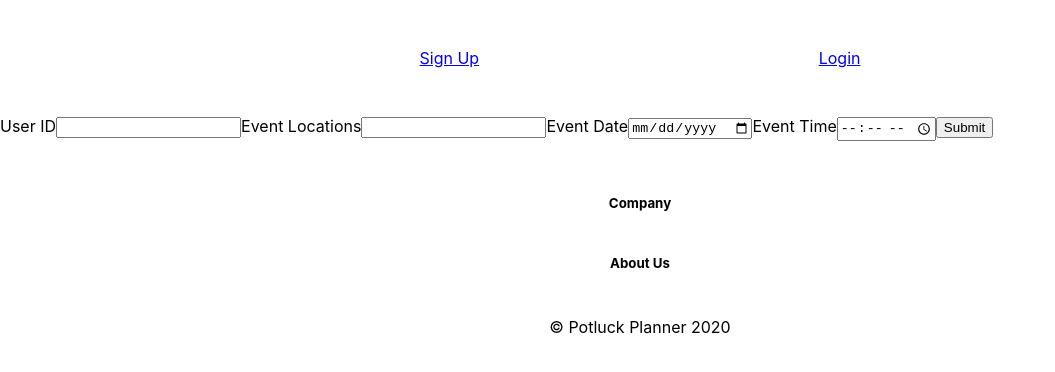
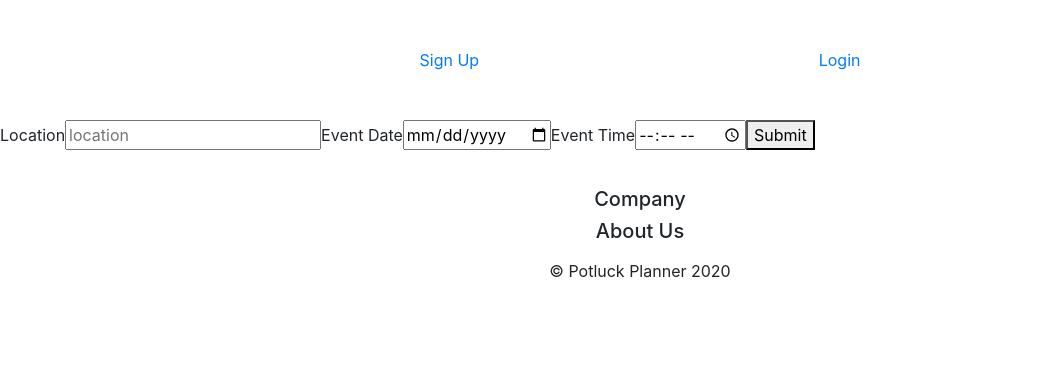
Before and after one commit to PotluckPlanner-devin/Front-End-React, a React (Create React App) app: page /eventform/1 in a window 1280 px wide. Shown: the top 372 px of the page, without its empty margins (0-1055 px from the left). Built offline with nearby package versions, Linux system fonts and the light colour scheme.

Commit message:
EventForm is functional, user no longer inputs ID manually

```diff
--- a/package.json
+++ b/package.json
@@ -7,8 +7,9 @@
     "@testing-library/react": "^9.3.2",
     "@testing-library/user-event": "^7.1.2",
     "axios": "^0.19.2",
-    "formik": "^2.1.4",
+    "bootstrap": "^4.4.1",
     "react": "^16.13.0",
+    "react-bootstrap": "^1.0.0-beta.17",
     "react-dom": "^16.13.0",
     "react-hook-form": "^4.10.1",
     "react-redux": "^7.2.0",
--- a/public/index.html
+++ b/public/index.html
@@ -24,6 +24,12 @@
       work correctly both with client-side routing and a non-root public URL.
       Learn how to configure a non-root public URL by running `npm run build`.
     -->
+    <link
+      rel="stylesheet"
+      href="https://maxcdn.bootstrapcdn.com/bootstrap/4.3.1/css/bootstrap.min.css"
+      integrity="sha384-ggOyR0iXCbMQv3Xipma34MD+dH/1fQ784/j6cY/iJTQUOhcWr7x9JvoRxT2MZw1T"
+      crossorigin="anonymous"
+    />
     <title>React App</title>
   </head>
   <body>
--- a/src/App.js
+++ b/src/App.js
@@ -23,8 +23,7 @@ function App() {
           />
           <Route path="/profile/:id" component={Profile} />
           <Route path="/event/:id" render={props => <Event {...props} />} />
-          <Route path="/eventform" component={EventForm} />
-
+          <Route path="/eventform/:id" component={EventForm} />
         </Switch>
         <Footer />
       </div>
--- a/src/components/EventCard.js
+++ b/src/components/EventCard.js
@@ -3,10 +3,14 @@ import { Link } from "react-router-dom";
 
 // display event info
 const EventCard = props => {
-  console.log(props);
+  console.log("eventcardprops", props);
   return (
     <div>
-      <Link to={`/event/${props.event.id}`}>Go to Potluck</Link>
+
+      <Link to={`/event/${props.event.id}`}>
+        <p>Event ID: {props.event.id}</p>
+        <p>Date: {props.event.date}</p>
+      </Link>
     </div>
   );
 };
--- a/src/components/EventForm.js
+++ b/src/components/EventForm.js
@@ -1,104 +1,67 @@
-import React, { useState, useEffect } from "react";
+import React, { useState } from "react";
+import { useParams } from "react-router-dom";
 import { axiosWithAuth } from '../utils/axiosWithAuth';
-import { withFormik, Form, Field } from "formik";
-import * as Yup from "yup";
 
-function EventForm ({ errors, touched, status }) {
-    const [events, setEvents] = useState([]);
+const EventForm = () => {
+    const { id } = useParams();
+        const [addEvent, setAddEvent] = useState({
+            user_id: id,
+            location: '',
+            date: '',
+            time: ''
+        })
 
-    useEffect(() => {
-        console.log('Status has changed!', status);
-        status && setEvents(events => [...events, status])
-    }, [status]);
-
-    return (
-        <div className="container">
-            <Form>
-                <label htmlFor="userID">User ID</label>
-                {touched.user_id && errors.user_id && <span style={{ color: "red"}}>{errors.user_id}</span>}
-                <Field
-                    type="text"
-                    name="user_id"
-                    value={EventForm.user_id}
-                />
-
-                <label htmlFor="locations">Event Locations</label>
-                {touched.locations && errors.locations && <span style={{ color: "red"}}>{errors.locations}</span>}
-                <Field
-                    type="text"
-                    name="locations"
-                    value={EventForm.locations}
-                />
-
-                <label htmlFor="date">Event Date</label>
-                {touched.date && errors.date && <span style={{ color: "red"}}>{errors.date}</span>}
-                <Field
-                    type="date"
-                    name="date"
-                    value={EventForm.date}
-                />
-
-                <label htmlFor="time">Event Time</label>
-                {touched.time && errors.time && <span style={{ color: "red"}}>{errors.time}</span>}
-                <Field
-                    type="time"
-                    name="time"
-                    value={EventForm.time}
-                />
-
-                <button type="submit">Submit</button>
-            </Form>
-            {events.map(data =>{
-                console.log("THIS IS DATA", data)
-                return (
-                <ul key ={data.id}>
-                    <li>User ID: {data.user_id}</li>
-                    <li>locations: {data.locations}</li>
-                    <li>Date: {data.date}</li>
-                    <li>Time: {data.time}</li>
-                </ul>
-            )})}
-        </div>
-    )
+        const handleChange = event => {
+            setAddEvent({
+                ...addEvent,
+                [event.target.name]: event.target.value
+            })
         }
 
-const FormikEventForm = withFormik({
-    mapPropsToValues({ user_id, locations, date, time }) {
-        return {
-            user_id : user_id || "",
-            locations : locations || "",
-            date : date || "",
-            time : time || "",
-        };
-    },
-
-    validationSchema: Yup.object().shape({
-        user_id: Yup.string()
-            .required("User ID is required"),
-        locations: Yup.string()
-            .required("Locations is required"),
-        date: Yup.string()
-            .required("Date is required"),
-        time: Yup.string()
-            .required("Time is required"),
-    }),
-
-    handleSubmit(values, {resetForm, setSubmitting, setStatus}) {
-        console.log(values);
-
+        const handleSubmit = event => {
+            event.preventDefault();
             axiosWithAuth()
-            .post(`https://potluckplanner-buildweek.herokuapp.com/api/potluck/`, EventForm)
+                .post('/api/potluck', addEvent)
                 .then(response => {
-                console.log("axiosResponse",response)
-                setStatus(response.data);
-                resetForm();
-                setSubmitting(false);
+                    console.log("eventPostResponse", response)
                 })
                 .catch(error => {
                     console.log(error);
-                setSubmitting(false);
                 });
         }
-})(EventForm);
 
-export default FormikEventForm;
+        return (
+            <div>
+                <form onSubmit={handleSubmit}>
+                        <label>Location</label>
+                            <input
+                                name="location"
+                                type="text"
+                                placeholder="location"
+                                value={addEvent.location}
+                                onChange={handleChange}
+                                required
+                            />
+                        <label>Event Date</label>
+                            <input
+                                name="date"
+                                type="date"
+                                placeholder="date"
+                                value={addEvent.date}
+                                onChange={handleChange}
+                            />
+                        <label>Event Time</label>
+                            <input
+                                name="time"
+                                type="time"
+                                placeholder="time"
+                                value={addEvent.time}
+                                onChange={handleChange}
+                            />
+                    <button type="submit">Submit</button>
+                </form>
+            </div>
+        );
+    };
+
+    export default EventForm;
--- a/src/components/GuestEvent.js
+++ b/src/components/GuestEvent.js
@@ -2,8 +2,6 @@ import React from "react";
 import { connect } from "react-redux";
 
 const GuestEvent = ({ event }) => {
-  console.log("GEPROPS", event);
-
   return (
     <div>
       <h1>Event Name Here</h1>
--- a/src/components/Profile.js
+++ b/src/components/Profile.js
@@ -1,13 +1,20 @@
-import React, { useEffect } from "react";
+import React, { useEffect, useState } from "react";
 import { useParams } from "react-router-dom";
 import { connect } from "react-redux";
 import { getUser, getEvents } from "../actions";
 
 // component imports
 import EventCard from "./EventCard";
+import EventForm from "./EventForm";
 
 const Profile = props => {
   const { id } = useParams();
+  const [ adding, setAdding ] = useState(false);
+
+  const toggleForm = e => {
+    e.preventDefault();
+    setAdding(!adding);
+  }
 
   useEffect(() => {
     props.getUser(id);
@@ -22,6 +29,10 @@ const Profile = props => {
           <EventCard event={event} />
         ))}
       </div>
+      <button onClick = {toggleForm}>Add a Potluck</button>
+      <div>
+        {adding === true ? <EventForm id = {id}/> : ""}
+      </div>
     </div>
   );
 };
--- a/src/components/Registration.js
+++ b/src/components/Registration.js
@@ -1,80 +1,82 @@
-import React, { Component } from "react";
+import React from "react";
+import useForm from "../hooks/useForm";
+import validate from "../utils/validateRegister";
 import axios from "axios";
 
-export default class Registration extends Component {
-  constructor(props) {
-    super(props);
+const Registration = () => {
+  const {
+    handleChange,
+    handleSubmit,
+    values,
+    errors } = useForm( submit, validate );
 
-    this.state = {
-      username: "",
-      email: "",
-      password: ""
-    };
+  function submit() {
 
-    this.handleSubmit = this.handleSubmit.bind(this);
-    this.handleChange = this.handleChange.bind(this);
+    axios.post(
+      "https://potluckplanner-buildweek.herokuapp.com/api/authentication/register",
+      {
+        username: values.username,
+        email: values.email,
+        password: values.password
       }
-
-  handleChange(event) {
-    this.setState({
-      [event.target.name]: event.target.value
+    )
+    .then(response => {
+      console.log("Registration Post response", response);
+    })
+    .catch(error => {
+      console.log("Registration post error", error);
     });
   }
 
-  handleSubmit(event) {
-    const { username, email, password } = this.state;
-
-    axios
-      .post(
-        "https://potluckplanner-buildweek.herokuapp.com/api/authentication/register",
-        {
-          username: username,
-          email: email,
-          password: password
-        }
-      )
-      .then(response => {
-        console.log("response", response);
-        this.props.history.push("/");
-      })
-      .catch(error => {
-        console.log("error", error);
-      });
-    event.preventDefault();
-  }
-
-  render() {
   return (
     <div>
-        <form onSubmit={this.handleSubmit}>
+      <form onSubmit={handleSubmit} noValidate>
+        <div>
+          <label>Username</label>
+          <div>
             <input
+              className={`${errors.username && "inputError"}`}
+              name="username"
               type="text"
-            name="username"
               placeholder="username"
-            value={this.state.username}
-            onChange={this.handleChange}
-            required
+              value={values.username}
+              onChange={handleChange}
             />
+            {errors.username && <p className="error">{errors.username}</p>}
+          </div>
+        </div>
+        <div>
+          <label>Email</label>
+          <div>
             <input
+              className={`${errors.email && "inputError"}`}
+              name="email"
               type="email"
-            name="email"
               placeholder="email"
-            value={this.state.email}
-            onChange={this.handleChange}
-            required
+              value={values.email}
+              onChange={handleChange}
             />
+            {errors.email && <p className="error">{errors.email}</p>}
+          </div>
+        </div>
+        <div>
+          <label>Password</label>
+          <div>
             <input
+              className={`${errors.password && "inputError"}`}
+              name="password"
               type="password"
-            name="password"
               placeholder="password"
-            value={this.state.password}
-            onChange={this.handleChange}
-            required
+              value={values.password}
+              onChange={handleChange}
             />
-
-          <button type="submit">Register</button>
+            {errors.password && <p className="error">{errors.password}</p>}
+          </div>
+        </div>
+        <button type="submit">Submit</button>
       </form>
     </div>
   );
-  }
-}
+};
+
+export default Registration;
--- /dev/null
+++ b/src/hooks/useForm.js
@@ -0,0 +1,36 @@
+import { useState, useEffect } from "react";
+
+const useForm = (callback, validate) => {
+  const [values, setValues] = useState({});
+  const [errors, setErrors] = useState({});
+  const [isSubmitting, setIsSubmitting] = useState(false);
+
+  const handleChange = event => {
+    const { name, value } = event.target;
+    setValues({
+      ...values,
+      [name]: value
+    });
+  };
+
+  const handleSubmit = event => {
+    event.preventDefault();
+    setErrors(validate(values));
+    setIsSubmitting(true);
+  };
+
+  useEffect(() => {
+    if (Object.keys(errors).length === 0 && isSubmitting) {
+      callback();
+    }
+  }, [errors]);
+
+  return {
+    handleChange,
+    handleSubmit,
+    values,
+    errors
+  };
+};
+
+export default useForm;
--- /dev/null
+++ b/src/utils/validateRegister.js
@@ -0,0 +1,19 @@
+export default function validateLogin(values) {
+    let errors = {};
+    if (!values.username) {
+      errors.username = "Username is required";
+    }
+    if (!values.email) {
+      errors.email = "Email is required";
+    } else if (!/\S+@\S+\.\S+/.test(values.email)) {
+      errors.email = "Email address is invalid";
+    }
+    if (!values.password) {
+      errors.password = "Password is required";
+    } else if (values.password.length < 6) {
+      errors.password = "Password needs to be more than 6 characters";
+    }
+
+
+    return errors;
+  }
```
Also changed, not shown: 1 other file (tests, documents, lock files or other folders). Lines whose indentation alone changed are shown as unchanged.
